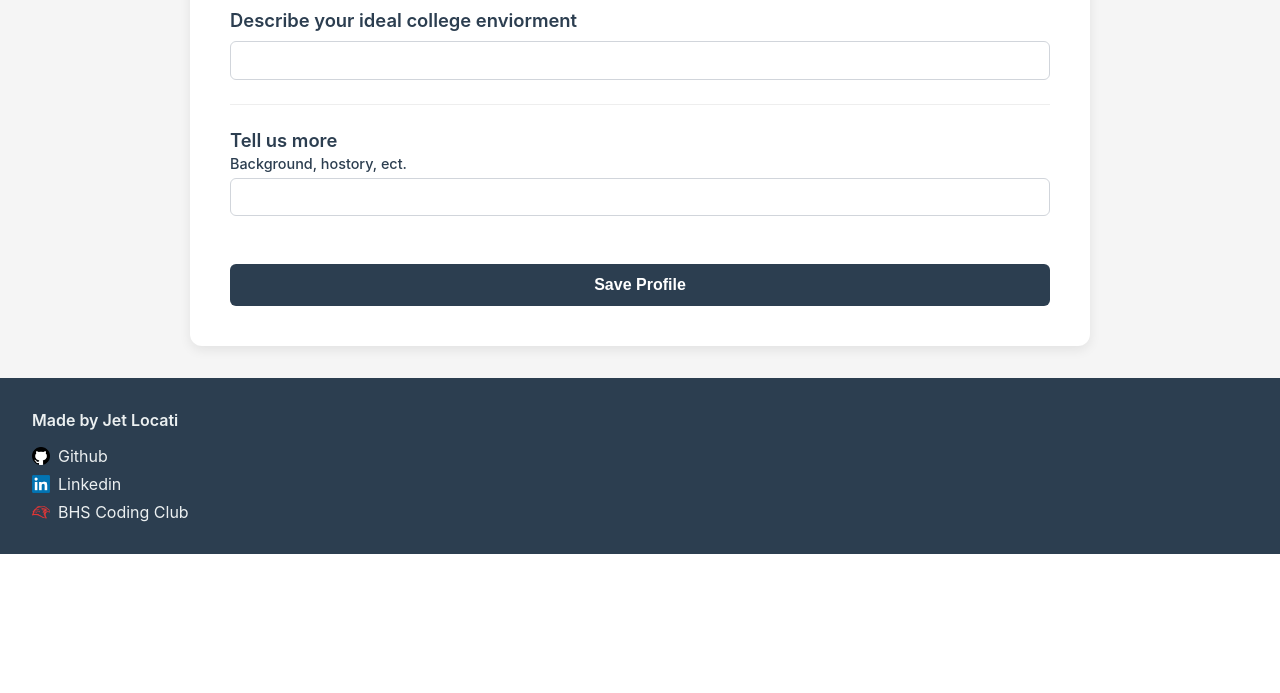
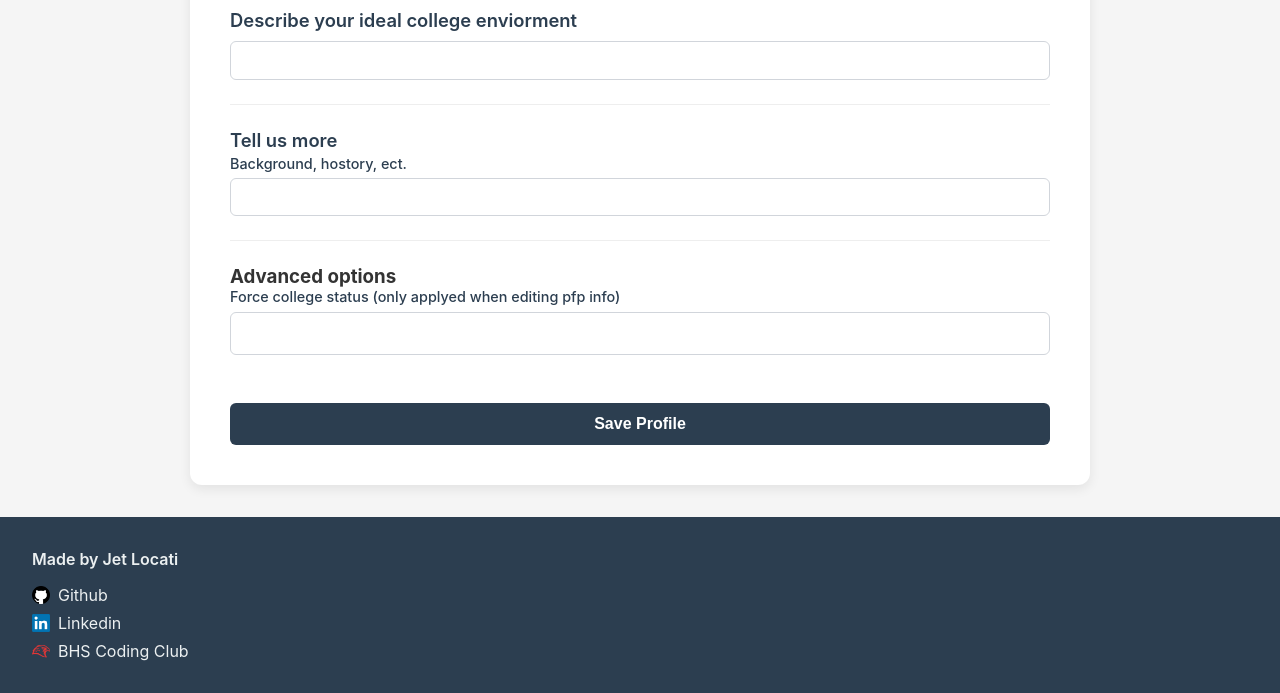
Before and after one commit to jtlocati/College-Tracker, a Django app: page /UserProfile/ in a window 1280 px wide. Shown: the part 2946-3639 px from the top of the page. Before the commit the page ends 3500 px from the top, so only its background shows below. Run offline with Django 5.2, Linux system fonts and the light colour scheme; a user stored in the database is signed in; data comes from the database, SQL or seed files in the repository.

Commit message:
Add additional advanced options

```diff
--- a/CollegeTracker/Tracker/models.py
+++ b/CollegeTracker/Tracker/models.py
@@ -108,6 +108,8 @@ class userprofile(models.Model):
     pref_area = models.CharField(max_length=1000, blank=True)
     major = models.CharField(max_length=100, blank=True)
 
+    force_status = models.CharField(max_length=6000, blank=True, null=True)
+
     def __str__(self):
         return f"Profile for {self.user.username}"
 
--- a/CollegeTracker/Tracker/templates/Tracker/userprofile.html
+++ b/CollegeTracker/Tracker/templates/Tracker/userprofile.html
@@ -280,6 +280,14 @@
                     </div>
             </section>
 
+            <section class="profile-section">
+                <h3 clas="section-title">Advanced options</h3>
+                <div class="form-group">
+                    <label for="{{ form.force_status.id_for_label }}">Force college status (only applyed when editing pfp info)</label>
+                    {{ form.force_status }}
+                </div>
+            </section>
+
             <button type="submit" class="login-button profile-save">Save Profile</button>
         </form>
     </div>
```
Also changed, not shown: CollegeTracker/Tracker/migrations/0011_userprofile_force_status.py (added).
